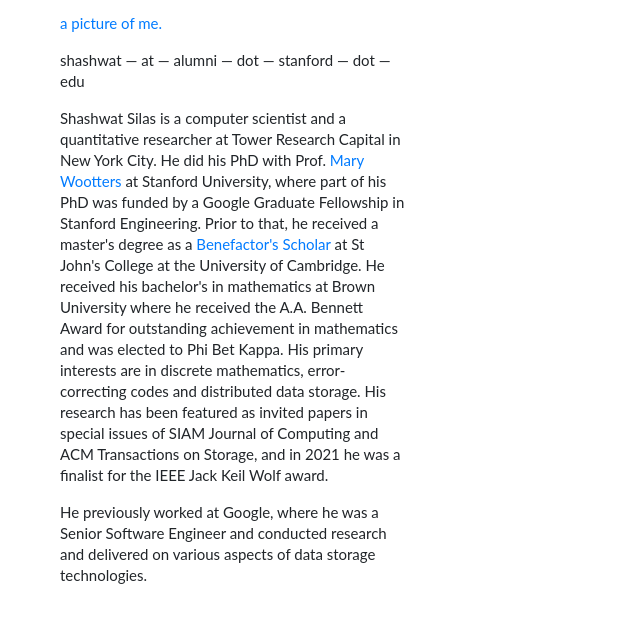
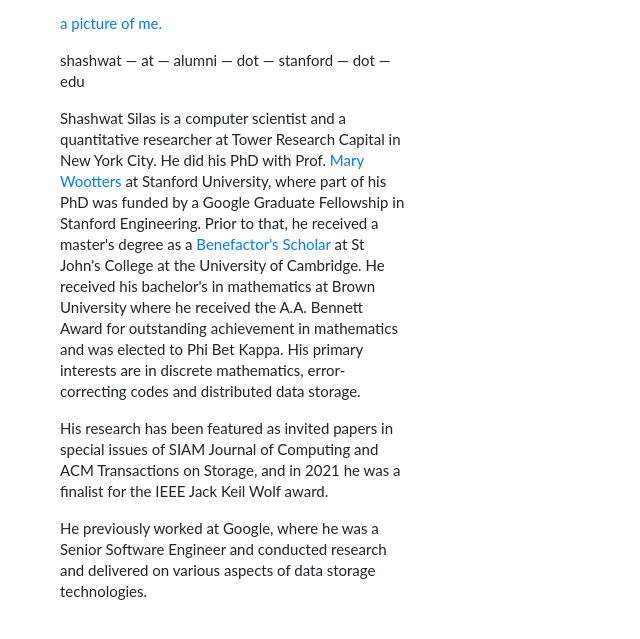
Before and after one commit to shashwat-silas/shashwat-silas.github.io, a plain HTML site: page index.html in a window 1280 px wide. Shown: the part 101-740 px from the top of the page, without its empty margins (0-640 px from the left). Drawn offline with nearby package versions, Linux system fonts and the light colour scheme.

Commit message:
Update index.html

```diff
--- a/index.html
+++ b/index.html
@@ -64,8 +64,9 @@
                     Bennett Award for outstanding achievement in mathematics and was elected to Phi Bet Kappa.
                     His primary interests are in discrete mathematics, error-correcting codes and distributed data
                     storage.
+                    <p>
                     His research has been featured as invited papers in special issues of SIAM Journal of Computing and ACM Transactions on Storage,
-                    and in 2021 he was a finalist for the IEEE Jack Keil Wolf award.
+                        and in 2021 he was a finalist for the IEEE Jack Keil Wolf award. </p>
                 </p>
                 <p>He previously worked at Google, where he was a Senior Software Engineer and conducted research and delivered
                    on various aspects of data storage technologies.
```
